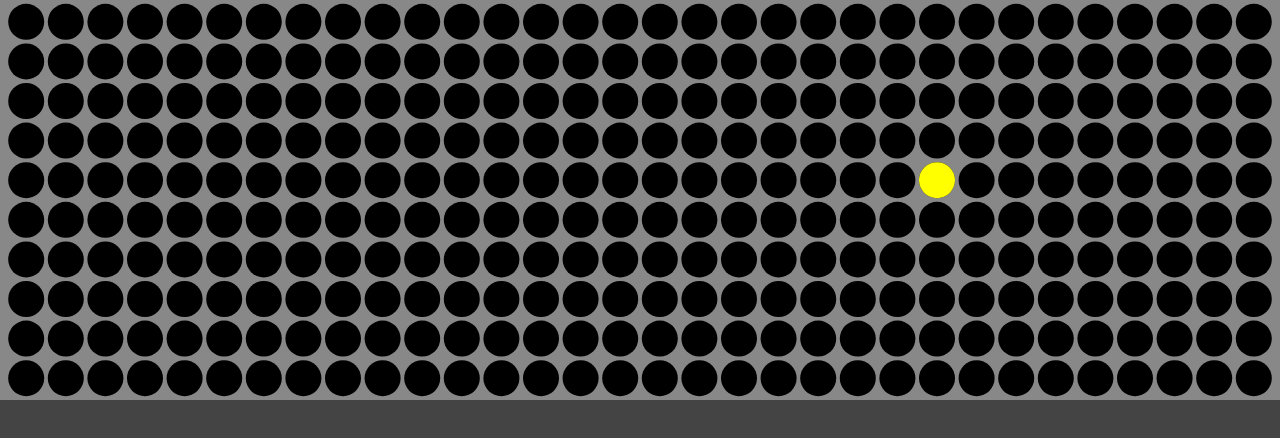
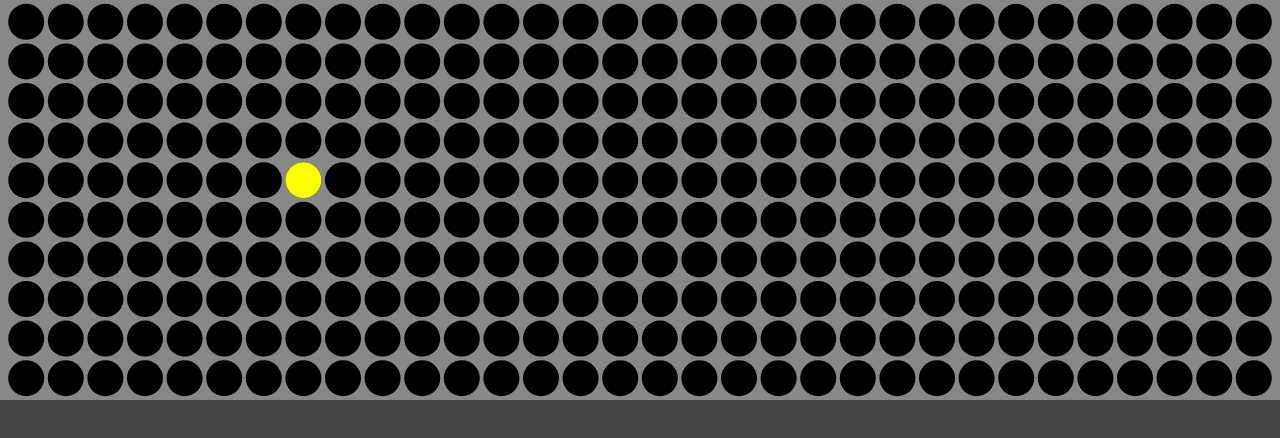
Before and after one commit to taylorjg/led-matrix, a React (Vite) app: page / in a window 1280 px wide. Shown: the top 438 px of the page. Built offline with nearby package versions, Linux system fonts and the light colour scheme.

Commit message:
Add the @app thing

```diff
--- a/src/app.jsx
+++ b/src/app.jsx
@@ -1,4 +1,4 @@
-import {LedMatrix} from "./led-matrix";
+import { LedMatrix } from "@app/components/led-matrix";
 
 export const App = () => {
   return (
--- a/src/led-matrix.jsx
+++ b/src/components/led-matrix.jsx
@@ -66,7 +66,7 @@ export const LedMatrix = () => {
           drawLedWithState(row, col, false)
         ))
       ))}
-      {dimensions && drawLedWithState(4, 23, true)}
+      {dimensions && drawLedWithState(4, 7, true)}
     </svg>
   );
 };
--- a/src/main.jsx
+++ b/src/main.jsx
@@ -1,9 +1,11 @@
 import { StrictMode } from "react";
 import { createRoot } from "react-dom/client";
 
-import { App } from "./app.jsx";
+import { App } from "@app/app.jsx";
 
-createRoot(document.getElementById("root")).render(
+const root = document.getElementById("root");
+
+createRoot(root).render(
   <StrictMode>
     <App />
   </StrictMode>,
--- a/vite.config.js
+++ b/vite.config.js
@@ -1,7 +1,12 @@
+import path from "path";
 import { defineConfig } from "vite";
 import react from "@vitejs/plugin-react";
 
 // https://vite.dev/config/
 export default defineConfig({
   plugins: [react()],
+  resolve: {
+    // eslint-disable-next-line no-undef
+    alias: [{ find: "@app", replacement: path.resolve(__dirname, "src") }],
+  },
 });
```
Also changed, not shown: jsconfig.json (added, +10 -0 lines).
